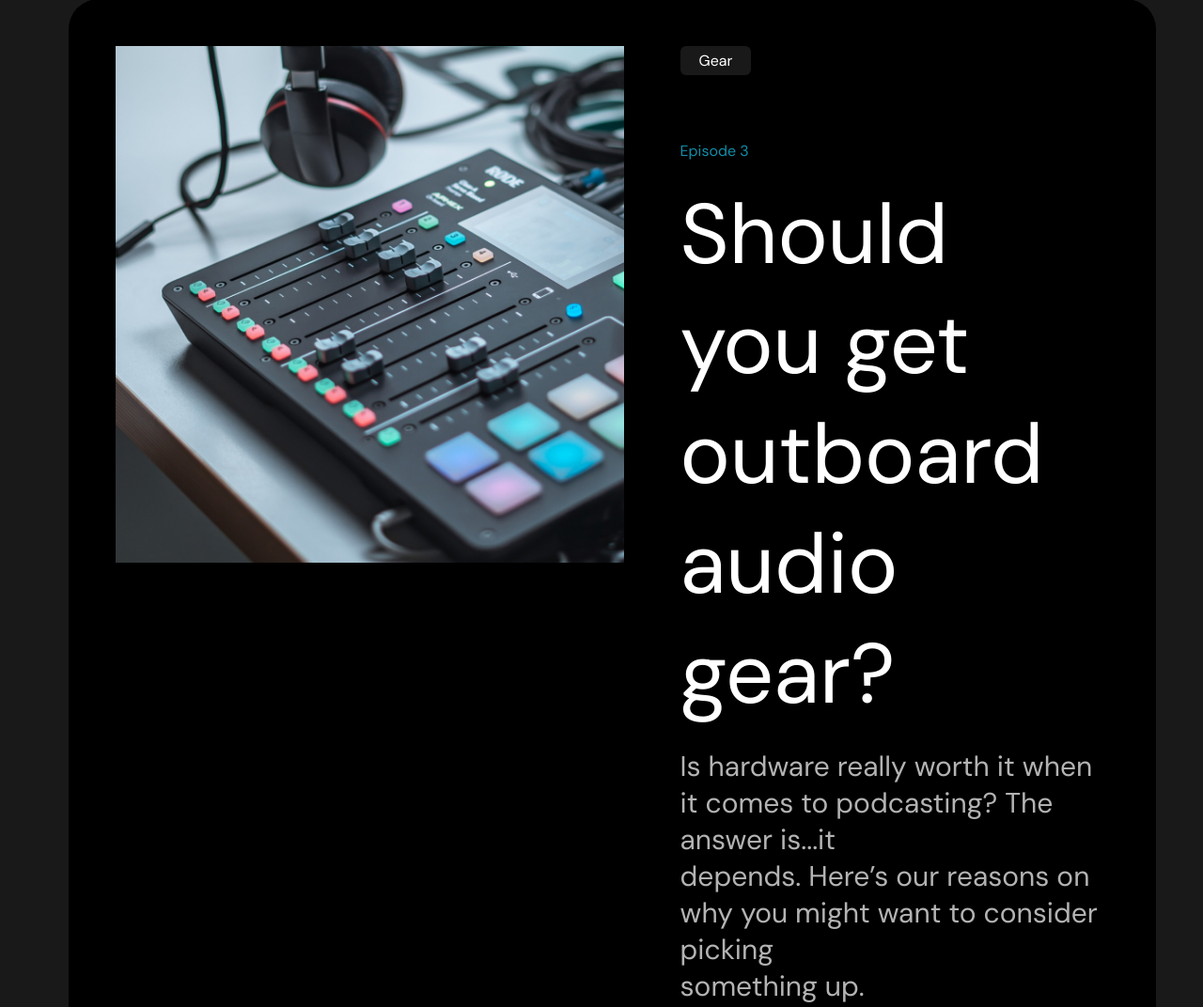
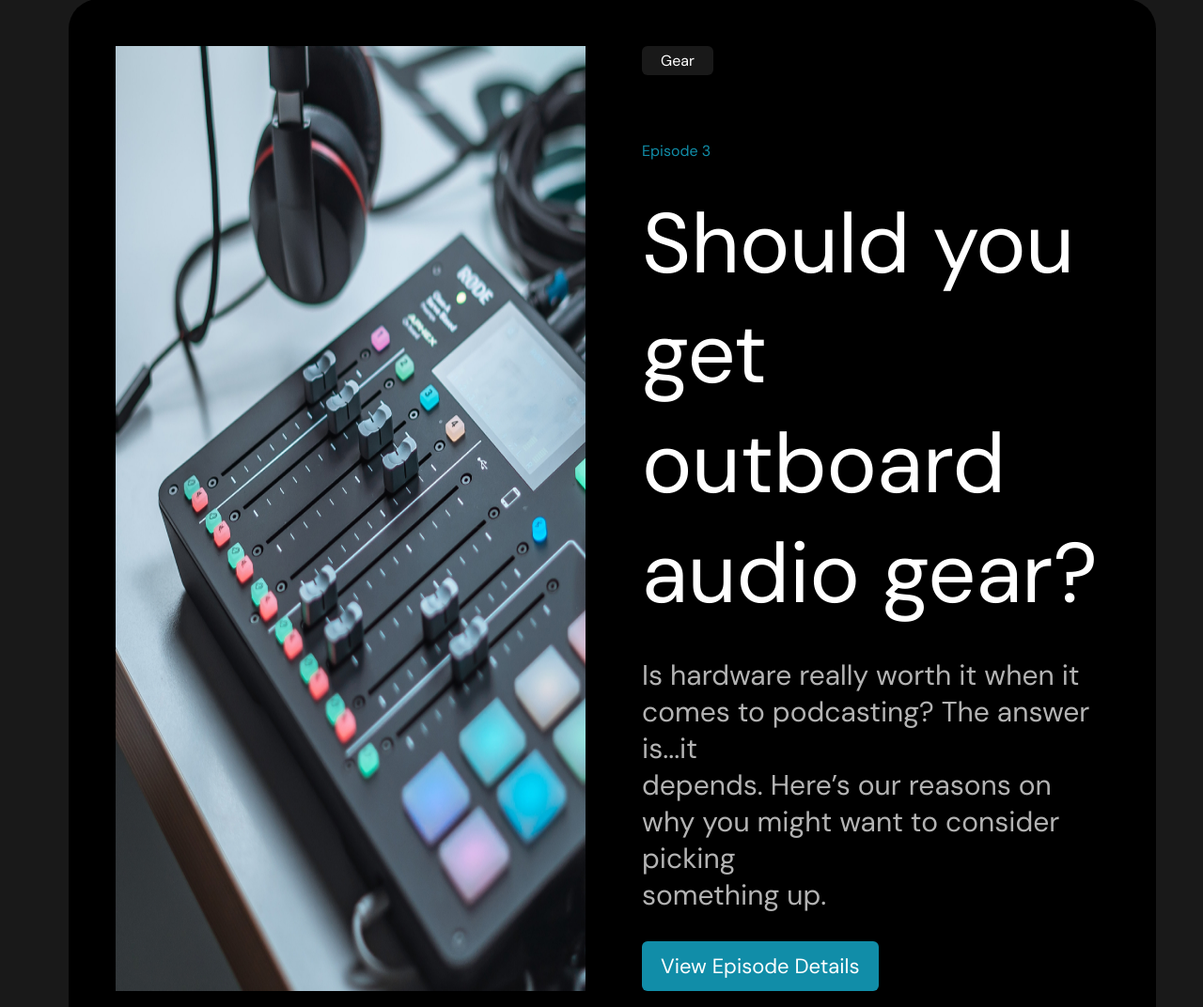
Before and after one commit to WonkerProgrammer/castaway, a plain HTML site: page index.html in a window 1280 px wide. Shown: the part 1424-2496 px from the top of the page at 94% size. Drawn offline with Linux system fonts and the light colour scheme.

Commit message:
Сделал cards

```diff
--- a/css/style.css
+++ b/css/style.css
@@ -86,8 +86,8 @@
 .img-cards {
     order: -1;
 
-    width: min-content;
-    height: 550px;
+    box-sizing: border-box;
+    width: 500px;
 }
 
 .cards-elements{
@@ -104,7 +104,7 @@
 }
 
 .bottom-name-cards {
-    gap: 20px;
+    gap: 30px;
     display: flex;
     flex-direction: column;
 }
```
